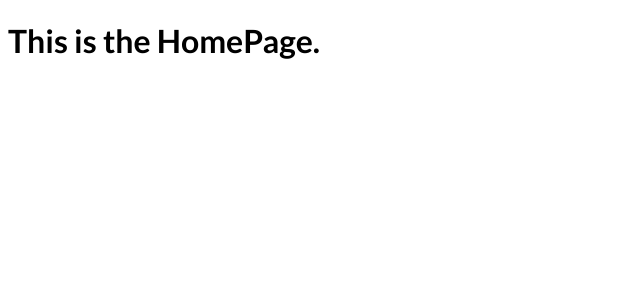
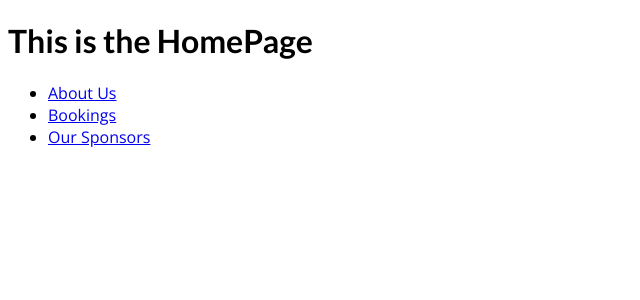
Before and after one commit to ShadrackAdwera/File-Based-Routing, a Next.js app: page / in a window 1280 px wide. Shown: the top 300 px of the page, without its empty margins (0-640 px from the left). Built offline with nearby package versions, Linux system fonts and the light colour scheme.

Commit message:
Navigation using the link component to preserve app wide state

```diff
--- a/pages/index.js
+++ b/pages/index.js
@@ -1,6 +1,19 @@
+import Link from 'next/link';
+
 const HomePage = () => {
     return <div>
-        <h1>This is the HomePage.</h1>
+        <h1>This is the HomePage</h1>
+        <ul>
+            <li>
+                <Link href='/about'>About Us</Link>
+            </li>
+            <li>
+                <Link href='/bookings'>Bookings</Link>
+            </li>
+            <li>
+                <Link href='/our-sponsors'>Our Sponsors</Link>
+            </li>
+        </ul>
     </div>;
 }
 
```
